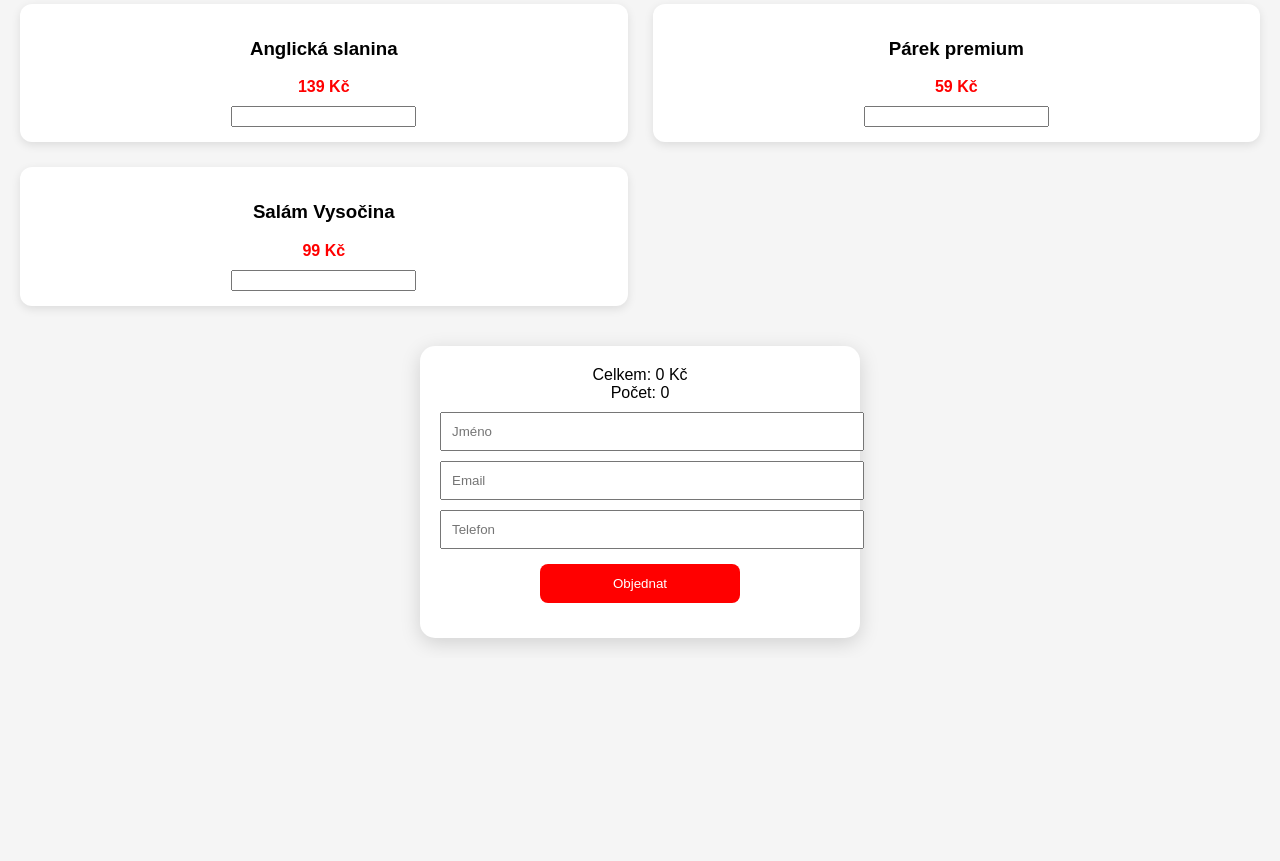
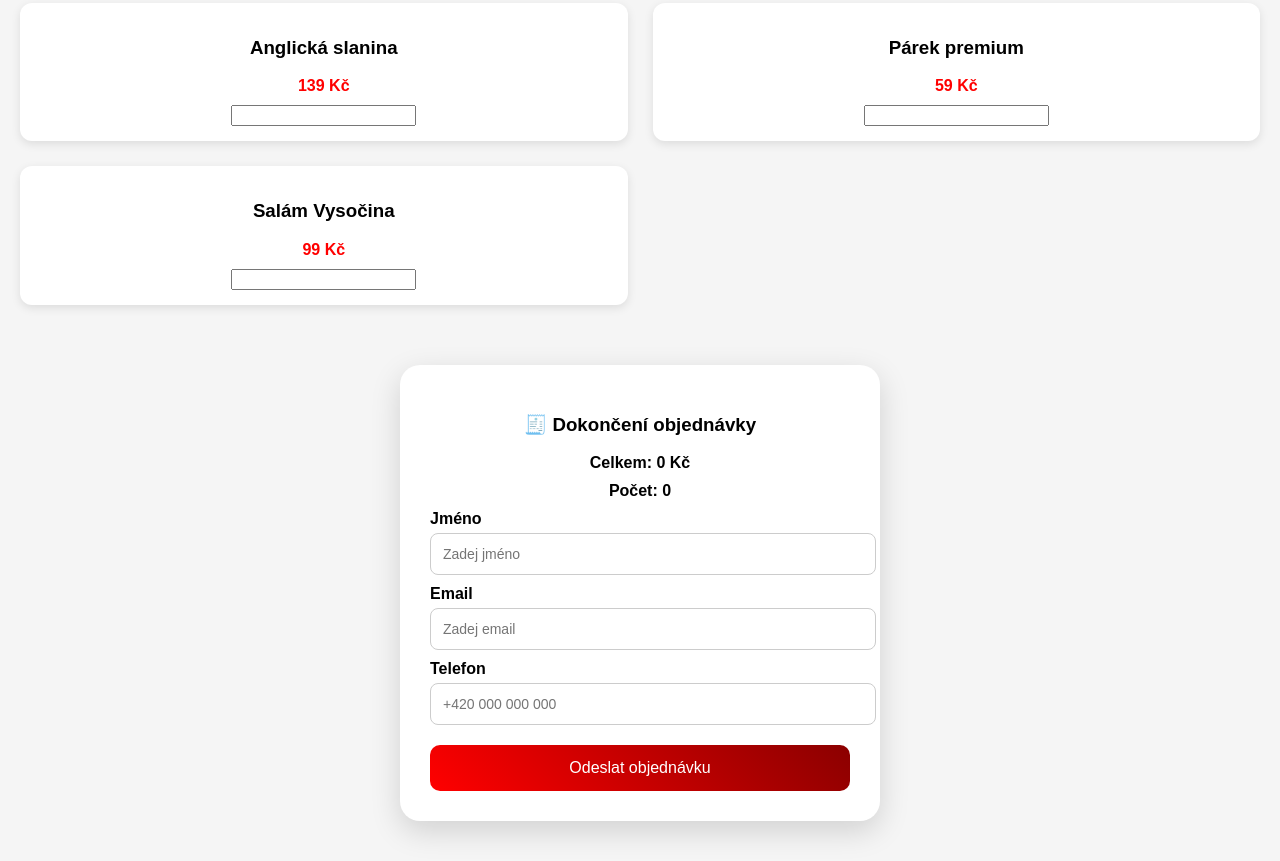
Before and after one commit to bobcqqq/P2A-zdrahal-app26, a plain HTML site: page index.html in a window 1280 px wide. Shown: the part 922-1783 px from the top of the page. Before the commit the page ends 1580 px from the top, so only its background shows below. Drawn offline with Linux system fonts and the light colour scheme.

Commit message:
Update index.html

```diff
--- a/index.html
+++ b/index.html
@@ -27,7 +27,7 @@ header {
  width: 120px;
 }
 
-/* ✅ GRID */
+/* ✅ GRID PRODUKTŮ */
 .section {
  display: grid;
  grid-template-columns: repeat(2, 1fr);
@@ -35,6 +35,7 @@ header {
  padding: 20px;
 }
 
+/* ✅ KARTY */
 .card {
  background: white;
  border-radius: 12px;
@@ -55,32 +56,66 @@ header {
  margin: 10px 0;
 }
 
+/* ✅ PANEL FORMULÁŘ */
 .panel {
  background: white;
- padding: 20px;
- margin: 20px auto;
- border-radius: 15px;
- max-width: 400px;
+ padding: 30px;
+ margin: 40px auto;
+ border-radius: 20px;
+ max-width: 420px;
+ text-align: left;
+ box-shadow: 0 10px 30px rgba(0,0,0,0.15);
+}
+
+.panel h3 {
  text-align: center;
- box-shadow: 0 5px 20px rgba(0,0,0,0.15);
+}
+
+.panel label {
+ display: block;
+ margin-top: 10px;
+ font-weight: bold;
 }
 
 .panel input {
  width: 100%;
- padding: 10px;
- margin-top: 10px;
+ padding: 12px;
+ margin-top: 5px;
+ border-radius: 8px;
+ border: 1px solid #ccc;
+ font-size: 14px;
+ transition: 0.2s;
 }
 
+.panel input:focus {
+ border: 1px solid red;
+ outline: none;
+ box-shadow: 0 0 5px rgba(255,0,0,0.3);
+}
+
+/* ✅ SOUHRN */
+.summary {
+ text-align: center;
+ font-weight: bold;
+ margin-bottom: 10px;
+}
+
+/* ✅ BUTTON */
 button {
- width: 200px;
- padding: 12px;
- margin: 15px auto;
- display: block;
- background: red;
+ width: 100%;
+ padding: 14px;
+ margin-top: 20px;
+ font-size: 16px;
+ background: linear-gradient(45deg, red, darkred);
  color: white;
  border: none;
- border-radius: 8px;
+ border-radius: 10px;
  cursor: pointer;
+ transition: 0.3s;
+}
+
+button:hover {
+ transform: scale(1.05);
 }
 </style>
 </head>
@@ -88,33 +123,43 @@ button {
 <body>
 
 <header>
-<h1>🥩 Řeznictví U Zlatého nože</h1>
+<h1> Řeznictví U Zlatého nože</h1>
 </header>
 
 <div class="logo">
 <img src="logo.png">
 </div>
 
-<h2 style="text-align:center;">🥩 Maso</h2>
+<h2 style="text-align:center;"> Maso</h2>
 <div id="maso" class="section"></div>
 
-<h2 style="text-align:center;">🌭 Uzeniny</h2>
+<h2 style="text-align:center;"> Uzeniny</h2>
 <div id="uzeniny" class="section"></div>
 
+<!-- ✅ NOVÝ PANEL -->
 <div class="panel">
-<div id="celkem">Celkem: 0 Kč</div>
-<div id="pocet">Počet: 0</div>
 
-<input type="text" id="jmeno" placeholder="Jméno">
-<input type="email" id="email" placeholder="Email">
-<input type="text" id="telefon" placeholder="Telefon">
+<h3>🧾 Dokončení objednávky</h3>
 
-<button onclick="odeslat()">Objednat</button>
+<div id="celkem" class="summary">Celkem: 0 Kč</div>
+<div id="pocet" class="summary">Počet: 0</div>
+
+<label>Jméno</label>
+<input type="text" id="jmeno" placeholder="Zadej jméno">
+
+<label>Email</label>
+<input type="email" id="email" placeholder="Zadej email">
+
+<label>Telefon</label>
+<input type="text" id="telefon" placeholder="+420 000 000 000">
+
+<button onclick="odeslat()">Odeslat objednávku</button>
+
 </div>
 
 <script>
 
-/* ✅ DATA natvrdo → žádné CSV chyby */
+/* ✅ DATA */
 let maso = [
  {nazev:"Vepřová kýta (1 kg)", cena:159, mnozstvi:0},
  {nazev:"Kuřecí prsa (1 kg)", cena:129, mnozstvi:0},
@@ -181,8 +226,8 @@ function sum(){
   p += it.mnozstvi;
  });
 
- celkem.innerText="Celkem: " + cel + " Kč";
- pocet.innerText="Počet: " + p;
+ document.getElementById("celkem").innerText="Celkem: " + cel + " Kč";
+ document.getElementById("pocet").innerText="Počet: " + p;
 }
 
 function odeslat(){
```
